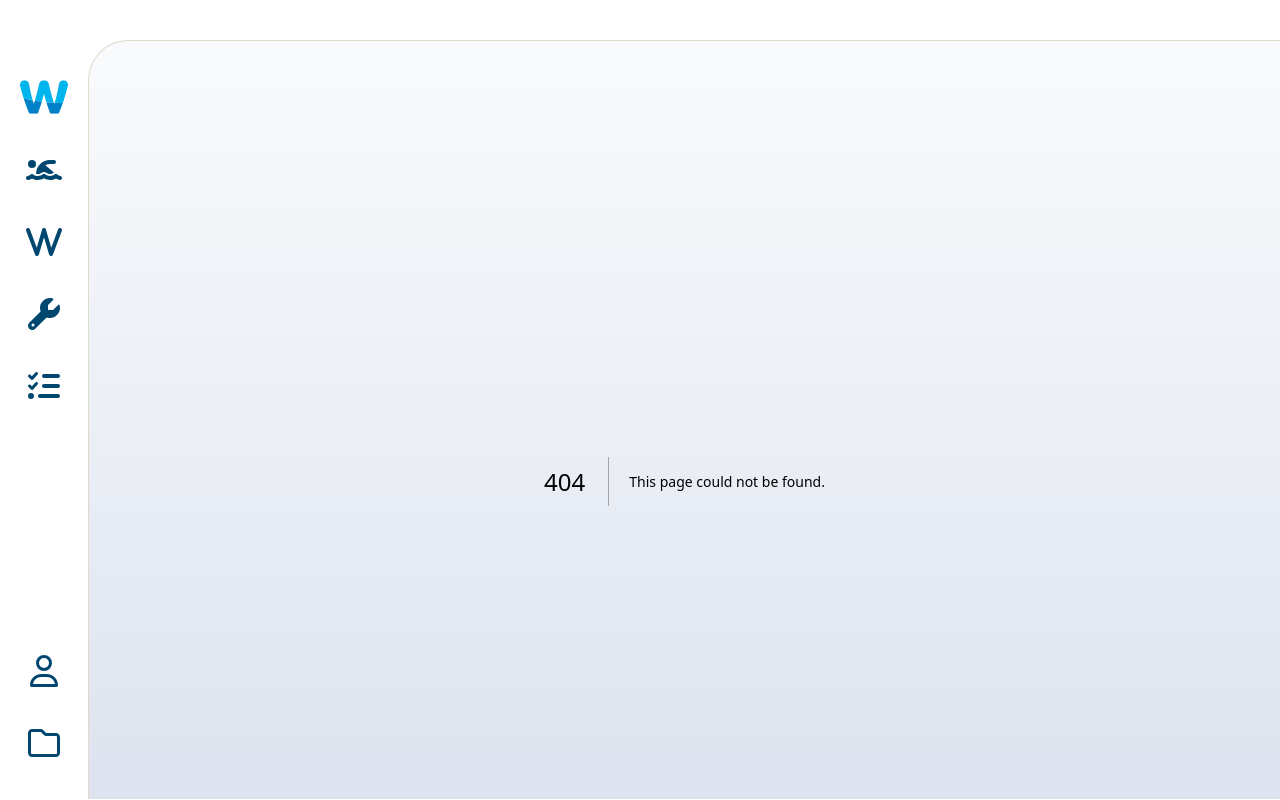
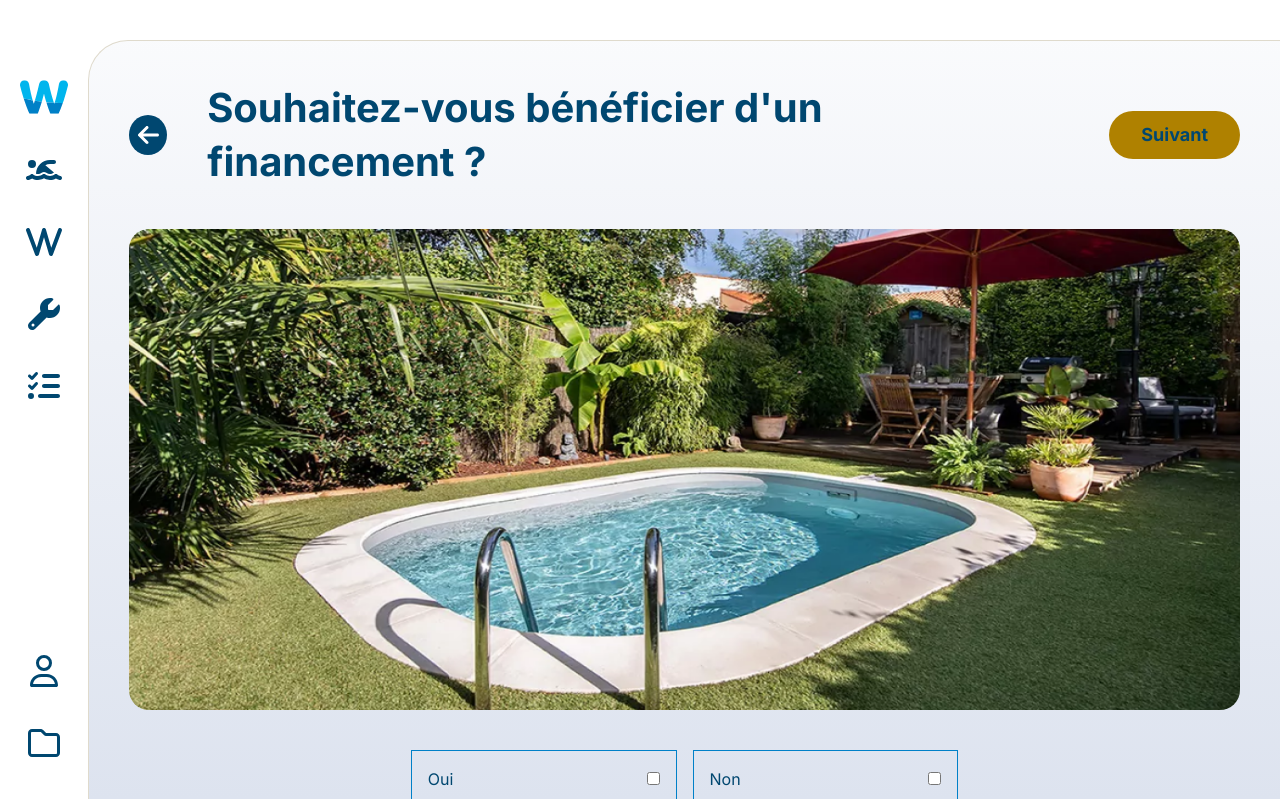
Before and after one commit to kairos666/watbook-fo-proto, a Next.js app: page /choice-question-model in a window 1280 px wide. Before the commit this address had no page. Built offline with nearby package versions, Linux system fonts and the light colour scheme.

Commit message:
ClosedQuestionsChoicesModel

```diff
--- /dev/null
+++ b/src/app/(sample-slide-models)/choice-question-model/page.tsx
@@ -0,0 +1,14 @@
+import ClosedQuestionChoicesModel from "@/slide-components/ClosedQuestionChoicesModel";
+import { Metadata } from "next";
+
+export const metadata:Metadata = {
+    title: 'modèle : question fermée'
+}
+
+export default function ChoiceQuestionSample() {
+    return (
+        <main>
+            <ClosedQuestionChoicesModel slideTitle="Souhaitez-vous bénéficier d'un financement ?" slideIllu="/samples/side-view-pool.png" choices={ ['Oui', 'Non'] } options={ { isRequired: true, isMultiple: false } } />
+        </main>
+    )
+}
--- a/src/app/page.tsx
+++ b/src/app/page.tsx
@@ -14,8 +14,10 @@ export default function Home() {
                     </section>
                     <section className="col">
                         <h2>Question</h2>
-                        <Link href="#">Modèle de question à choix unique ou multiple</Link>
+                        <Link href="/choice-question-model">Modèle de question à choix unique ou multiple</Link>
+                        <br/>
                         <Link href="#">Modèle de question à fourchette de prix</Link>
+                        <br/>
                         <Link href="#">Modèle de question de date</Link>
                     </section>
                 </div>
--- /dev/null
+++ b/src/slide-components/ClosedQuestionChoicesModel.module.scss
@@ -0,0 +1,76 @@
+@import "../styles/variables";
+@import "../styles/mixins";
+
+.cqc-SlideWrapper {
+    max-width: $slideMaxWidth;
+    margin-inline: auto;
+}
+
+.cqc-Header {
+    display: flex;
+    align-items: center;
+    gap: $std-gap;
+    margin-block-end: $std-gap;
+}
+
+.cqc-Header-Title {
+    flex:1 1 auto;
+    font-size: 40px;
+    font-weight: 700;
+    line-height: 54px;
+    color: $text-color;
+    margin-block-end: 0;
+}
+
+.cqc-Header-BackBtn {
+    @include backBtn;
+}
+
+.cqc-Header-NextBtn {
+    @include nextBtn;
+}
+
+.cqc-Content {
+    margin-block-end: 0;
+    border-top-left-radius: $std-gap * 0.5;
+    border-top-right-radius: $std-gap * 0.5;
+}
+
+.cqc-Content-SlideIllustration {
+    width:100%;
+    aspect-ratio: 2.31;
+    border-radius: $std-gap * 0.5;
+}
+
+.cqc-Content-DataContainer {
+    padding: $std-gap 0;
+    display: flex;
+    justify-content: center;
+    flex-wrap: wrap;
+    gap: 1rem;
+
+    > * {
+        flex: 1 1 25%;
+        max-width: calc(25% - (3/4) * 1rem);
+    }
+}
+
+.cqc-AnswerCheckbox {
+    border:1px solid $text-light-color;
+    color: $text-color;
+    padding: 1rem;
+    cursor: pointer;
+    display:flex;
+    align-items: center;
+    justify-content: space-between;
+
+    &:hover, &:focus, &:active, &:has(input:checked) {
+        color:#fff;
+        background-color: $text-light-color;
+    }
+
+    input {
+        float:right;
+        margin-inline-start: 1rem;
+    }
+}
--- /dev/null
+++ b/src/slide-components/ClosedQuestionChoicesModel.tsx
@@ -0,0 +1,67 @@
+'use client'
+
+import { FontAwesomeIcon } from '@fortawesome/react-fontawesome';
+import { SyntheticEvent, useRef, useState } from 'react';
+import styles from "./ClosedQuestionChoicesModel.module.scss";
+
+type ClosedQuestionChoicesModelProps = {
+    slideTitle: string
+    slideIllu: string
+    choices: React.ReactNode[]
+    options?: {
+        isRequired?: boolean
+        isMultiple?: boolean
+    }
+    customNextLabel?: string
+    nextCb?: Function
+}
+
+export default function ClosedQuestionChoicesModel({ slideTitle, slideIllu, options, choices, customNextLabel, nextCb }:ClosedQuestionChoicesModelProps) {
+    const _options = Object.assign({ isRequired: false, isMultiple: false }, options);
+    const formRef = useRef(null);
+    const [isFormValid, setIsFormValid] = useState(!_options.isRequired);
+    const handleChange = (evt:SyntheticEvent) => {
+        if(formRef.current === null) return;
+        const inputs:HTMLInputElement[] = Array.from((formRef.current as HTMLFormElement).querySelectorAll('input')) ?? [];
+
+        if(!_options.isMultiple && (evt.target as HTMLInputElement).checked) {
+            // one choice allowed max (unselect others)
+            const otherInputs = inputs.filter(input => input !== evt.target);
+            otherInputs.forEach(input => { input.checked = false });
+        }
+
+        if(_options.isRequired) {
+            // valid if at least one choice
+            setIsFormValid(inputs.some(input => input.checked));
+        } else {
+            // always valid (can be skipped)
+            setIsFormValid(true);
+        }
+    }
+    const handleSubmit = (evt:any) => {
+        evt.preventDefault();
+        if(nextCb) {
+            nextCb();
+        } else {
+            alert("slide suivant - bouchonné");
+        }
+    }
+
+    return (
+        <form ref={ formRef } onSubmit={ handleSubmit }>
+            <article className={ styles["cqc-SlideWrapper"] }>
+                <header className={ styles["cqc-Header"] }>
+                    <button className={ styles["cqc-Header-BackBtn"] } onClick={ () => { history.back() } }><FontAwesomeIcon color="#ffffff" icon="arrow-left" size="xl" /></button>
+                    <h1 className={ styles["cqc-Header-Title"] }>{ slideTitle }</h1>
+                    <button type="submit" disabled={ !isFormValid } className={ styles["cqc-Header-NextBtn"] }>{ (customNextLabel) ? customNextLabel : 'Suivant' }</button>
+                </header>
+                <figure className={ styles["cqc-Content"] }>
+                    <img className={ styles["cqc-Content-SlideIllustration"] } alt="slide main illustration" src={ slideIllu } />
+                    <figcaption className={ styles["cqc-Content-DataContainer"] }>
+                        { choices.map((choice, index) => <label className={ styles["cqc-AnswerCheckbox"] } key={ index }>{ choice }<input id={ `choice-${index}` } type="checkbox" onChange={ handleChange } /></label>) }
+                    </figcaption>
+                </figure>
+            </article>
+        </form>
+    );
+}
--- a/src/slide-components/PostulateModel.tsx
+++ b/src/slide-components/PostulateModel.tsx
@@ -18,7 +18,7 @@ export default function PostulateModel({ slideTitle, slideIllu, projectTitle, ch
     const formRef = useRef(null);
     const [isFormValid, setIsFormValid] = useState(false);
     const handleChange = () => {
-        if(formRef === null) return;
+        if(formRef.current === null) return;
 
         setIsFormValid(((formRef as any).current as HTMLFormElement).checkValidity());
     }
--- a/src/styles/_variables.scss
+++ b/src/styles/_variables.scss
@@ -4,6 +4,7 @@ $blue: #0000ff;
 
 // WATBOOK colors
 $text-color: #004770;
+$text-light-color: #0080c8;
 $accent-color: #FBB900;
 
 // base dimension
```
Also changed, not shown: public/samples/side-view-pool.png (added).
